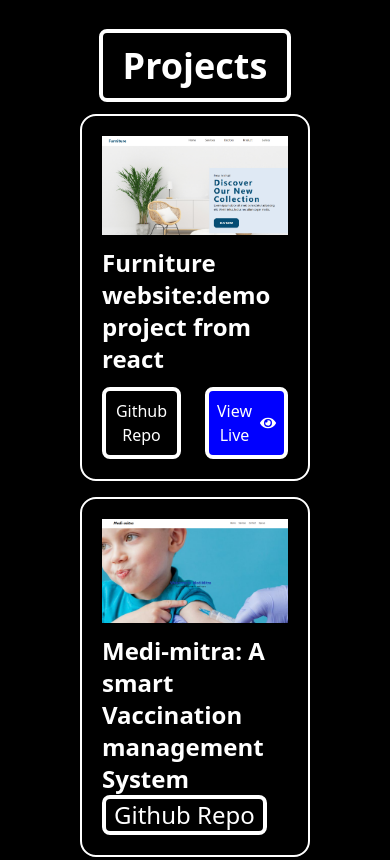
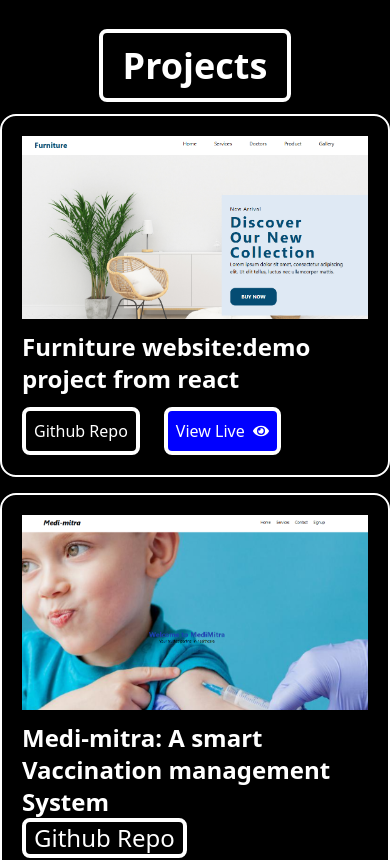
Before and after one commit to sunilsd7/Portfolio-From-reactjs, a React (Vite) app: page / in a window 390 px wide. Shown: the part 2758-3618 px from the top of the page. Built offline with nearby package versions, Linux system fonts and the light colour scheme.

Commit message:
Updated responsive for all screen

```diff
--- a/src/Component/Projects.jsx
+++ b/src/Component/Projects.jsx
@@ -13,7 +13,7 @@
         Projects </span>
       </div>
 
-      <div className="md:grid md:grid-cols-2 px-20 gap-16 mt-5">
+      <div className="md:grid md:grid-cols-2  gap-16 mt-5">
         <div className='border-2 p-5 my-4 rounded-[1rem] '>
             <img src={Furniture} alt="" />
             <p className='font-bold text-2xl mt-3'>Furniture website:demo project from react</p>
```
